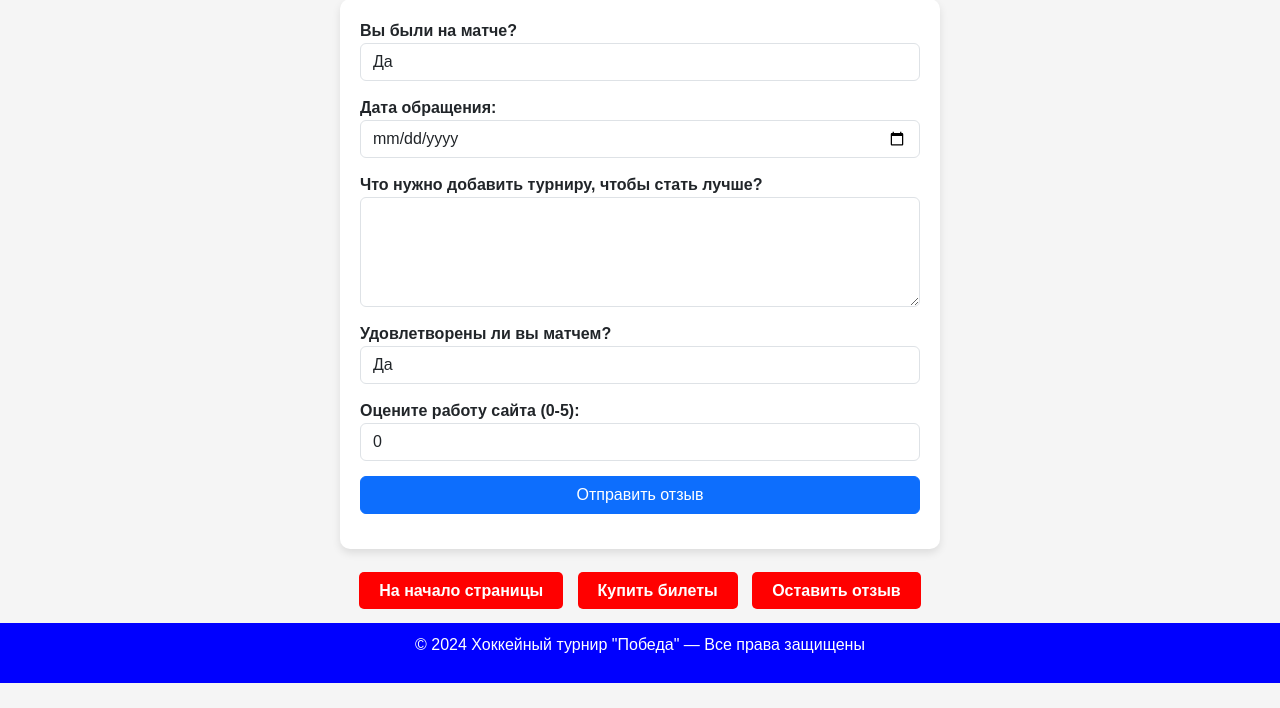
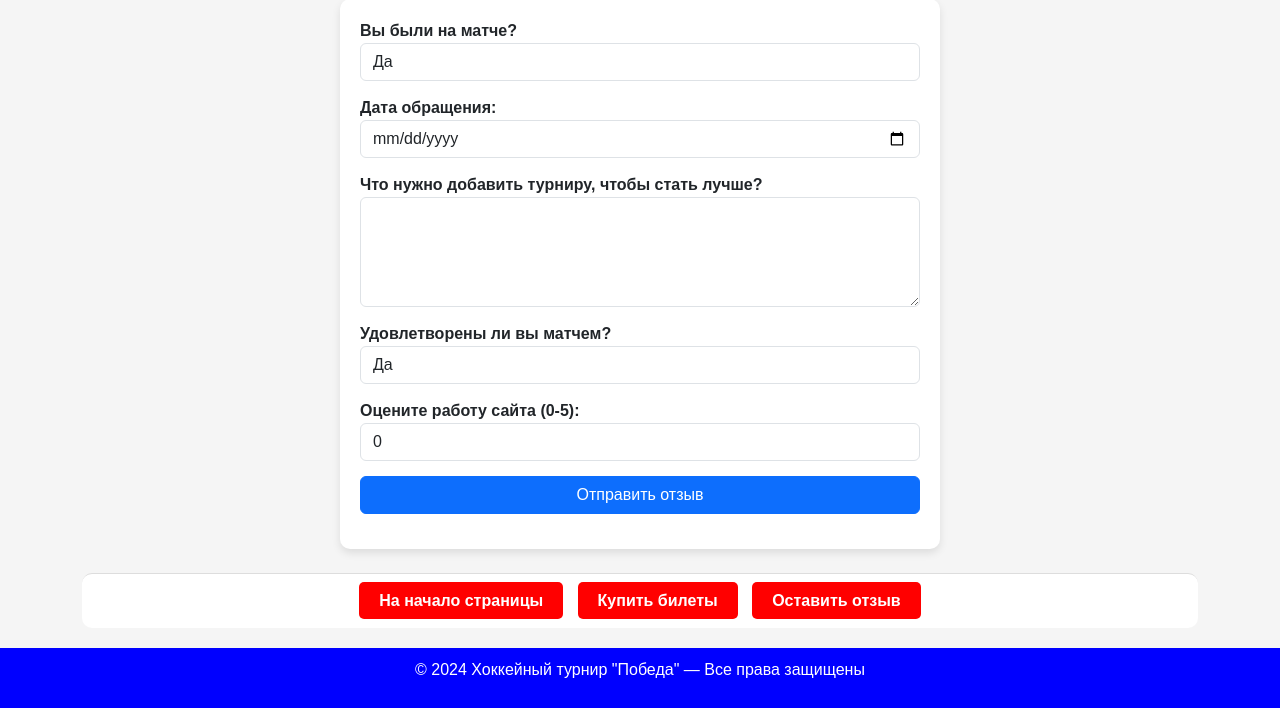
Before and after one commit to Alexey-Kor/HTPOBEDA, a plain HTML site: page tickets.html in a window 1280 px wide. Shown: the part 628-1336 px from the top of the page. Before the commit the page ends 1311 px from the top, so only its background shows below. Drawn offline with nearby package versions, Linux system fonts and the light colour scheme.

Commit message:
tickets.html

```diff
--- a/tickets.html
+++ b/tickets.html
@@ -53,6 +53,10 @@
         .btn-container {
             margin-top: 30px;
             text-align: center;
+            padding: 15px;
+            background-color: white;
+            border-top: 1px solid #ddd;
+            border-radius: 10px;
         }
 
         .btn-container a {
@@ -158,7 +162,7 @@
         </form>
 
         <!-- Навигация по странице -->
-        <div class="btn-container">
+        <div class="btn-container mt-4">
             <a href="#top">На начало страницы</a>
             <a href="#ticketForm">Купить билеты</a>
             <a href="#feedback">Оставить отзыв</a>
@@ -171,6 +175,7 @@
     </footer>
 
     <!-- Скрипты -->
+    <script src="https://cdn.jsdelivr.net/npm/bootstrap@5.3.1/dist/js/bootstrap.bundle.min.js"></script>
     <script>
         function handleTicketFormSubmit(event) {
             event.preventDefault();
```
